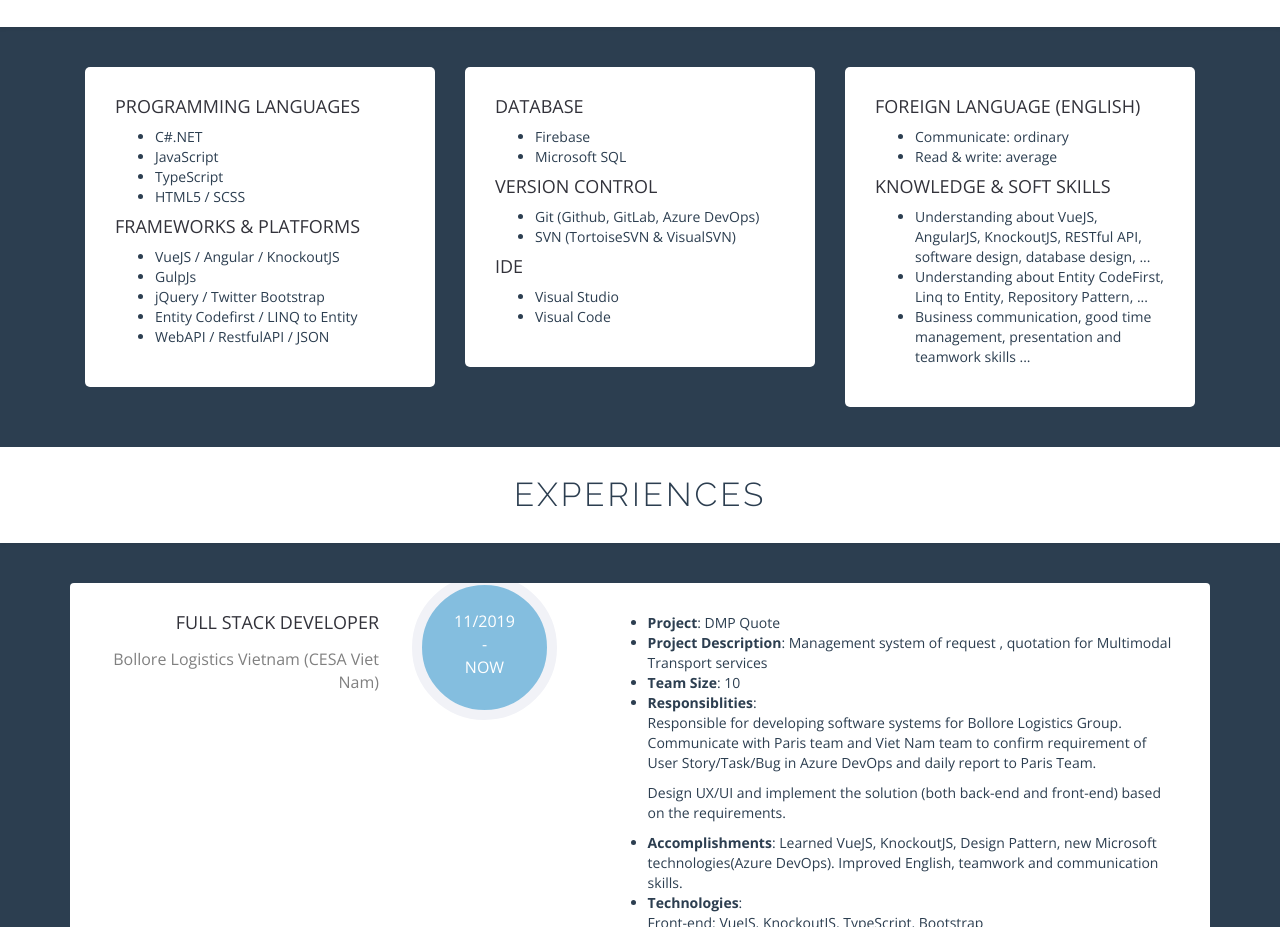
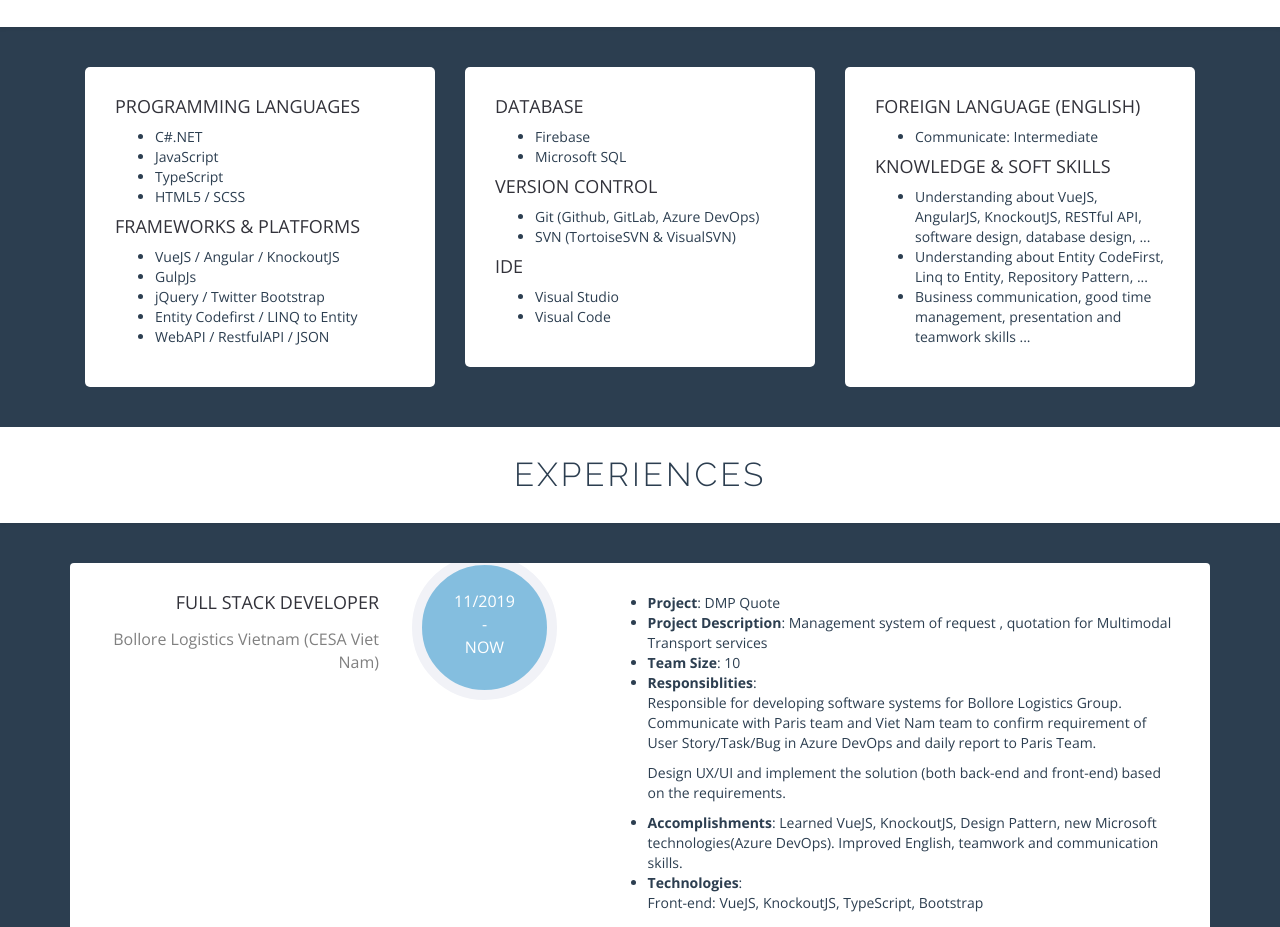
Before and after one commit to TrietPham96/mycv, a plain HTML site: page index.html in a window 1280 px wide. Shown: the part 1460-2387 px from the top of the page. Drawn offline with nearby package versions, Linux system fonts and the light colour scheme.

Commit message:
Update index.html

```diff
--- a/index.html
+++ b/index.html
@@ -205,8 +205,7 @@
                     <div class="section-box">
                         <h2 class="box-title">Foreign Language (English)</h2>
                         <ul>
-                            <li>Communicate: ordinary</li>
-                            <li>Read & write: average</li>
+                            <li>Communicate: Intermediate</li>
                         </ul>
                         <h2 class="box-title">Knowledge & soft skills</h2>
                         <ul>
```
